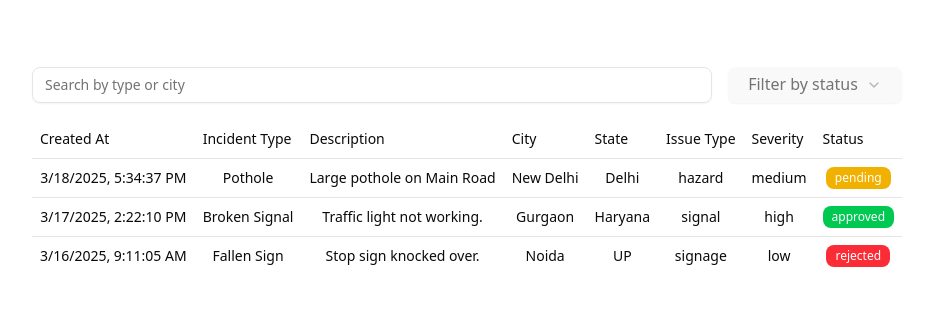
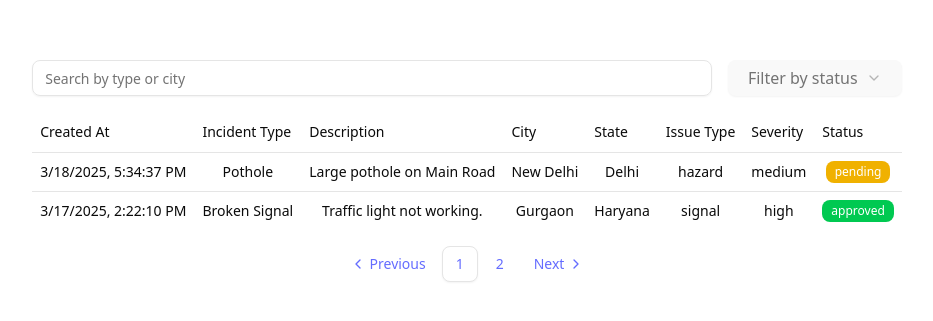
Before and after one commit to rajat1705/safe-roads-admin, a React (Vite) app in the folder client/: page / in a window 1280 px wide. Shown: the part 229-550 px from the top of the page, without its empty margins (173-1106 px from the left). Built offline with nearby package versions, Linux system fonts and the light colour scheme.

Commit message:
Added Pagination

```diff
--- /dev/null
+++ b/client/src/components/ui/pagination.jsx
@@ -0,0 +1,118 @@
+import * as React from "react"
+import {
+  ChevronLeftIcon,
+  ChevronRightIcon,
+  MoreHorizontalIcon,
+} from "lucide-react"
+
+import { cn } from "@/lib/utils"
+import { buttonVariants } from "@/components/ui/button";
+
+function Pagination({
+  className,
+  ...props
+}) {
+  return (
+    <nav
+      role="navigation"
+      aria-label="pagination"
+      data-slot="pagination"
+      className={cn("mx-auto flex w-full justify-center", className)}
+      {...props} />
+  );
+}
+
+function PaginationContent({
+  className,
+  ...props
+}) {
+  return (
+    <ul
+      data-slot="pagination-content"
+      className={cn("flex flex-row items-center gap-1", className)}
+      {...props} />
+  );
+}
+
+function PaginationItem({
+  ...props
+}) {
+  return <li data-slot="pagination-item" {...props} />;
+}
+
+function PaginationLink({
+  className,
+  isActive,
+  size = "icon",
+  ...props
+}) {
+  return (
+    <a
+      aria-current={isActive ? "page" : undefined}
+      data-slot="pagination-link"
+      data-active={isActive}
+      className={cn(buttonVariants({
+        variant: isActive ? "outline" : "ghost",
+        size,
+      }), className)}
+      {...props} />
+  );
+}
+
+function PaginationPrevious({
+  className,
+  ...props
+}) {
+  return (
+    <PaginationLink
+      aria-label="Go to previous page"
+      size="default"
+      className={cn("gap-1 px-2.5 sm:pl-2.5", className)}
+      {...props}>
+      <ChevronLeftIcon />
+      <span className="hidden sm:block">Previous</span>
+    </PaginationLink>
+  );
+}
+
+function PaginationNext({
+  className,
+  ...props
+}) {
+  return (
+    <PaginationLink
+      aria-label="Go to next page"
+      size="default"
+      className={cn("gap-1 px-2.5 sm:pr-2.5", className)}
+      {...props}>
+      <span className="hidden sm:block">Next</span>
+      <ChevronRightIcon />
+    </PaginationLink>
+  );
+}
+
+function PaginationEllipsis({
+  className,
+  ...props
+}) {
+  return (
+    <span
+      aria-hidden
+      data-slot="pagination-ellipsis"
+      className={cn("flex size-9 items-center justify-center", className)}
+      {...props}>
+      <MoreHorizontalIcon className="size-4" />
+      <span className="sr-only">More pages</span>
+    </span>
+  );
+}
+
+export {
+  Pagination,
+  PaginationContent,
+  PaginationLink,
+  PaginationItem,
+  PaginationPrevious,
+  PaginationNext,
+  PaginationEllipsis,
+}
--- a/client/src/pages/IncidentTable/IncidentTable.jsx
+++ b/client/src/pages/IncidentTable/IncidentTable.jsx
@@ -16,6 +16,8 @@ import {
   SelectTrigger,
   SelectValue,
 } from "@/components/ui/select";
+import { Button } from "@/components/ui/button";
+import { Pagination, PaginationContent, PaginationItem, PaginationPrevious, PaginationNext, PaginationLink } from "@/components/ui/pagination";
 
 const incidents = [
   {
@@ -62,6 +64,8 @@ const statusColors = {
 export default function IncidentTable() {
   const [search, setSearch] = useState("");
   const [filterStatus, setFilterStatus] = useState("");
+  const [currentPage, setCurrentPage] = useState(1);
+  const itemsPerPage = 2;
 
   const filteredIncidents = incidents
     .filter(
@@ -72,6 +76,12 @@ export default function IncidentTable() {
     .filter((incident) =>
       filterStatus ? incident.status === filterStatus : true
     );
+
+  const totalPages = Math.ceil(filteredIncidents.length / itemsPerPage);
+  const paginatedIncidents = filteredIncidents.slice(
+    (currentPage - 1) * itemsPerPage,
+    currentPage * itemsPerPage
+  );
 
   return (
     <div className="p-4">
@@ -106,7 +116,7 @@ export default function IncidentTable() {
           </TableRow>
         </TableHeader>
         <TableBody>
-          {filteredIncidents.map((incident) => (
+          {paginatedIncidents.map((incident) => (
             <TableRow key={incident.id}>
               <TableCell>{new Date(incident.created_at).toLocaleString()}</TableCell>
               <TableCell>{incident.type}</TableCell>
@@ -124,6 +134,32 @@ export default function IncidentTable() {
           ))}
         </TableBody>
       </Table>
+      <Pagination className="mt-4">
+        <PaginationContent>
+          <PaginationItem>
+            <PaginationPrevious
+              onClick={() => setCurrentPage((prev) => Math.max(prev - 1, 1))}
+              disabled={currentPage === 1}
+            />
+          </PaginationItem>
+          {Array.from({ length: totalPages }, (_, i) => (
+            <PaginationItem key={i}>
+              <PaginationLink
+                isActive={currentPage === i + 1}
+                onClick={() => setCurrentPage(i + 1)}
+              >
+                {i + 1}
+              </PaginationLink>
+            </PaginationItem>
+          ))}
+          <PaginationItem>
+            <PaginationNext
+              onClick={() => setCurrentPage((prev) => Math.min(prev + 1, totalPages))}
+              disabled={currentPage === totalPages}
+            />
+          </PaginationItem>
+        </PaginationContent>
+      </Pagination>
     </div>
   );
 }
```
Also changed, not shown: 1 other file (tests, documents, lock files or other folders).
